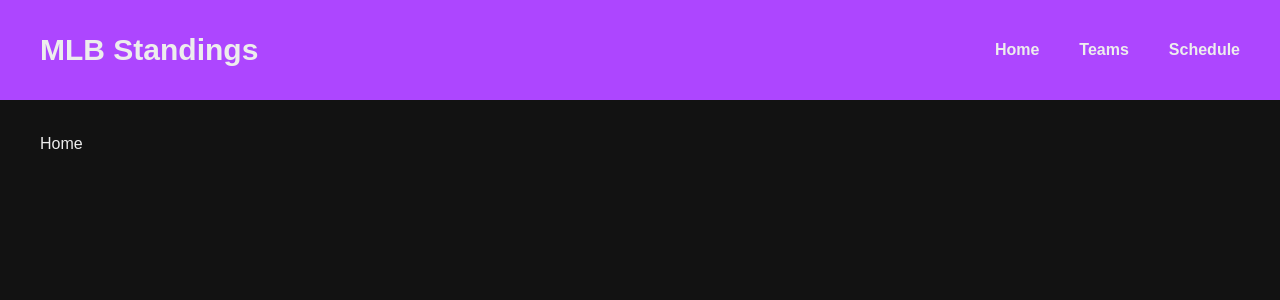
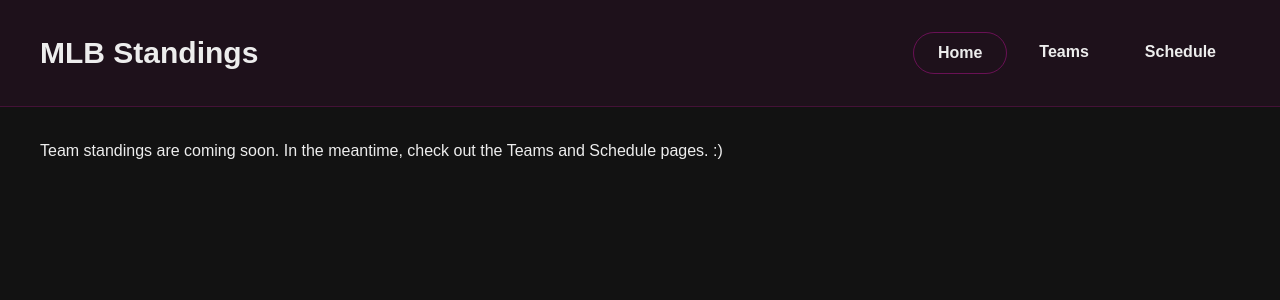
Before and after one commit to bjded/mlb-standings, a Next.js app: page / in a window 1280 px wide. Shown: the top 300 px of the page. Built offline with nearby package versions, Linux system fonts and the light colour scheme.

Commit message:
visual updates. nav updates

```diff
--- a/src/app/globals.css
+++ b/src/app/globals.css
@@ -1,22 +1,9 @@
 @import "tailwindcss";
 
 :root {
+  --color-primary: #b5118f;
   --background: #121212;
   --foreground: #ededed;
-}
-
-@theme inline {
-  --color-background: var(--background);
-  --color-foreground: var(--foreground);
-  --font-sans: var(--font-geist-sans);
-  --font-mono: var(--font-geist-mono);
-}
-
-@media (prefers-color-scheme: dark) {
-  :root {
-    --background: #121212;
-    --foreground: #ededed;
-  }
 }
 
 body {
@@ -25,6 +12,17 @@ body {
   font-family: Arial, Helvetica, sans-serif;
 }
 
+/* Utility */
+.bg-color-primary {
+  background-color: var(--color-primary);
+}
+
+/* View Transitions */
+header {
+  view-transition-name: header;
+}
+
+/* Team Colors */
 .ath,
 .oak {
   border-bottom: 5px solid #efb21e;
--- a/src/app/page.js
+++ b/src/app/page.js
@@ -7,7 +7,10 @@ export default function Home() {
   return (
     <div>
       <NavBar />
-      <Row>Home</Row>
+      <Row>
+        Team standings are coming soon. In the meantime, check out the Teams and
+        Schedule pages. :)
+      </Row>
     </div>
   );
 }
--- a/src/app/schedule/page.js
+++ b/src/app/schedule/page.js
@@ -25,14 +25,14 @@ const SchedulePage = () => {
         {schedule.map((game) => (
           <div
             key={game.gamePk}
-            className="flex-col justify-center items-center border-1 border-white rounded-sm p-4 bg-transparent"
+            className="flex-col justify-center items-center border-1 border-[#b5118f3f] rounded-sm p-4 bg-transparent"
           >
             <p className="mb-1 font-semibold text-gray-300">
               {game.status.detailedState}
             </p>
             {/* Home Team */}
             <div className="mb-1 flex justify-between items-center">
-              <p className="flex justify-center items-center gap-2 text-xl font-bold text-white">
+              <p className="flex justify-center items-center gap-2 lg:text-2xl md:text-xl font-bold text-white">
                 <img
                   src={`https://www.mlbstatic.com/team-logos/team-cap-on-dark/${game.teams.home.team.id}.svg`}
                   alt={game.teams.home.team.name}
@@ -45,9 +45,9 @@ const SchedulePage = () => {
                 </span>
               </p>
               <p
-                className={`text-3xl font-extrabold ${
+                className={`text-2xl lg:text-3xl font-extrabold ${
                   game.teams.home.isWinner == true
-                    ? "text-purple-400"
+                    ? "text-yellow-300"
                     : "text-white"
                 }`}
               >
@@ -56,7 +56,7 @@ const SchedulePage = () => {
             </div>
             {/* Away Team */}
             <div className="flex justify-between items-center">
-              <p className="flex justify-center items-center gap-2 text-xl font-bold text-white">
+              <p className="flex justify-center items-center gap-2 lg:text-2xl md:text-xl font-bold text-white">
                 <img
                   src={`https://www.mlbstatic.com/team-logos/team-cap-on-dark/${game.teams.away.team.id}.svg`}
                   alt={game.teams.away.team.name}
@@ -69,28 +69,19 @@ const SchedulePage = () => {
                 </span>
               </p>
               <p
-                className={`text-3xl font-extrabold ${
+                className={`text-2xl lg:text-3xl font-extrabold ${
                   game.teams.away.isWinner == true
-                    ? "text-purple-400"
+                    ? "text-yellow-300"
                     : "text-white"
                 }`}
               >
                 {game.teams.away.score ?? 0}
               </p>
             </div>
-            <p className="mt-2 rounded-sm px-2 py-1 text font-bold text-right text-white">
+            <p className="mt-2 rounded-sm px-2 py-1 sm:text-[0.9rem] text-[0.8rem] font-bold text-right text-gray-300">
               {new Date(game.gameDate).toLocaleString()}
             </p>
           </div>
-
-          // <div key={game.gamePk} className="max-w-[1200px] m-auto pt-0 p-4">
-          //   <p>{new Date(game.gameDate).toLocaleString()}</p>
-          //   <p>
-          //     ({game.teams.home.score}) {game.teams.home.team.name} vs. (
-          //     {game.teams.away.score}) {game.teams.away.team.name}
-          //   </p>
-          //   <p>{game.status.detailedState}</p>
-          // </div>
         ))}
       </div>
     </div>
--- a/src/app/team/[id]/page.js
+++ b/src/app/team/[id]/page.js
@@ -5,6 +5,7 @@ import { useEffect, useState } from "react";
 import { useParams } from "next/navigation";
 import { fetchTeamById } from "@/utils/api";
 import NavBar from "@/components/NavBar";
+import Row from "@/components/Row";
 
 const TeamPage = () => {
   const { id } = useParams();
@@ -22,7 +23,7 @@ const TeamPage = () => {
   return (
     <div>
       <NavBar />
-      <div className="max-w-[1200px] m-auto pt-0 p-4">
+      <Row>
         {teamInfo.map((team) => (
           <div key={team.id}>
             <p>{team.abbreviation}</p>
@@ -36,7 +37,7 @@ const TeamPage = () => {
             <p>{team.venue.name}</p>
           </div>
         ))}
-      </div>
+      </Row>
     </div>
   );
 };
--- a/src/components/NavBar.jsx
+++ b/src/components/NavBar.jsx
@@ -1,24 +1,29 @@
 import React from "react";
 import Link from "next/link";
+import { usePathname } from "next/navigation";
 
 const NavBar = () => {
+  const path = usePathname();
+
   return (
-    <div className="w-full bg-purple-500 p-8 box-border">
-      <nav className="max-w-[1200px] m-auto flex flex-wrap justify-between items-center">
+    <header className="w-full bg-[#b5118f14] border-b-[#b5118f3f] border-b-1 p-4 md:p-8 box-border">
+      <nav className="max-w-[1200px] m-auto flex flex-wrap sm:justify-between justify-center items-center gap-4">
         <h1 className="text-3xl font-bold">MLB Standings</h1>
-        <ul className="inline-flex gap-10 *:font-extrabold *:hover:opacity-75">
-          <li>
+        <ul className="inline-flex gap-2 *:rounded-4xl *:px-6 *:py-2 *:font-bold *:hover:bg-[#b5118f3f]">
+          <li className={path == "/" ? "border-1 border-[#b5118f7f]" : ""}>
             <Link href="/">Home</Link>
           </li>
-          <li>
+          <li className={path == "/teams" ? "border-1 border-[#b5118f7f]" : ""}>
             <Link href="/teams">Teams</Link>
           </li>
-          <li>
+          <li
+            className={path == "/schedule" ? "border-1 border-[#b5118f7f]" : ""}
+          >
             <Link href="/schedule">Schedule</Link>
           </li>
         </ul>
       </nav>
-    </div>
+    </header>
   );
 };
 
```
